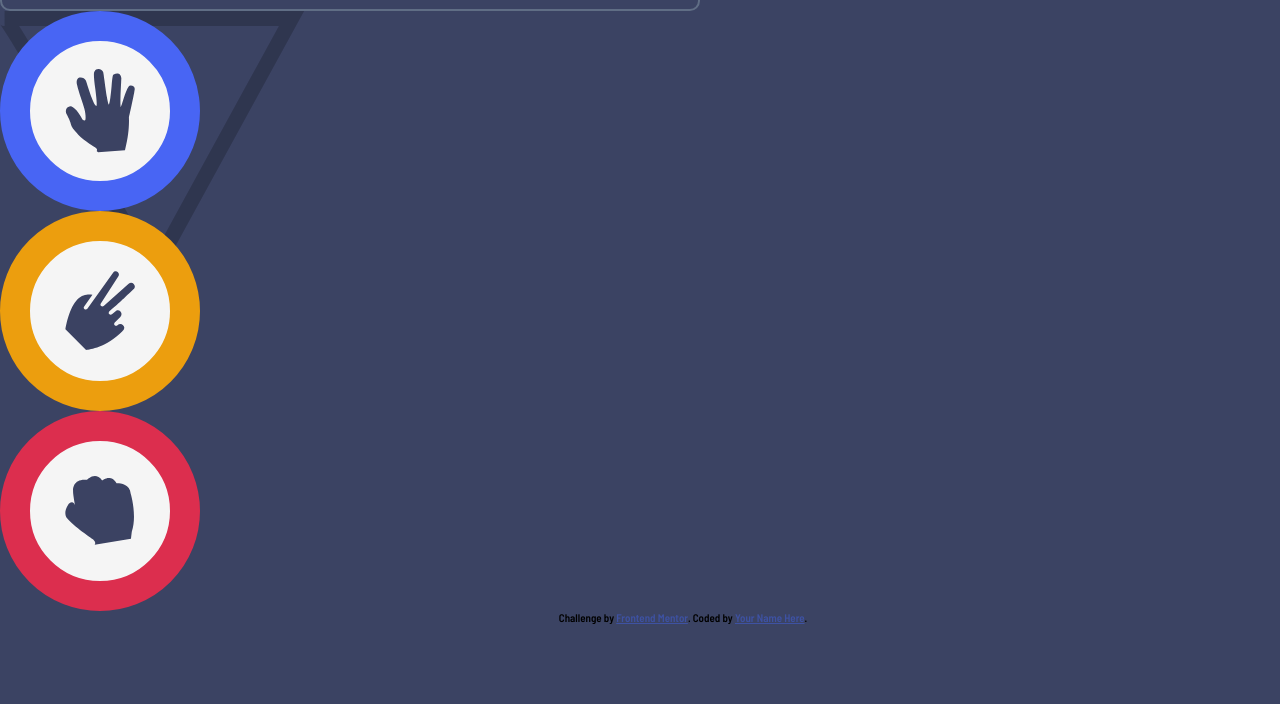
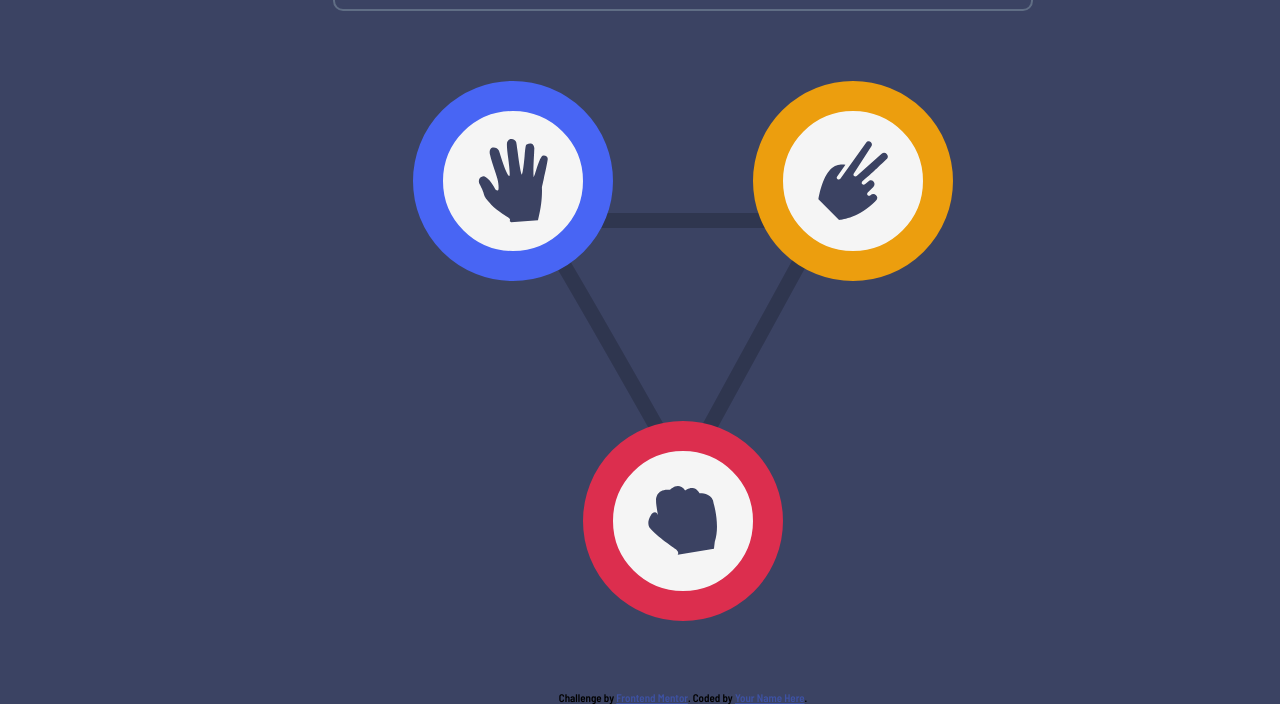
Before and after one commit to tatjama/fem-rock-paper-scissors, a plain HTML site: page rock-paper-scissors-master/index.html in a window 1280 px wide. Shown: the part 158-862 px from the top of the page. Before the commit the page ends 800 px from the top, so only its background shows below. Drawn offline with Linux system fonts and the light colour scheme.

Commit message:
intro image done

```diff
--- a/rock-paper-scissors-master/index.html
+++ b/rock-paper-scissors-master/index.html
@@ -29,7 +29,7 @@
 <body>
 
  <div class="container">
-
+<div class="main">
   <div class="section first">
     <div class="logo">
       <img src="./images/logo.svg">
@@ -39,17 +39,19 @@
     </div>
   </div>
   <div class="section second">
+    <div class="first-row">
     <div class="icon paper">
       <img src="./images/icon-paper.svg">
     </div>
     <div class="icon scissors">
       <img src="./images/icon-scissors.svg">
     </div>
+  </div>
     <div class="icon rock">
       <img src="./images/icon-rock.svg">
     </div>
   </div>
-
+</div>
   <div class="section third">
 
 
--- a/rock-paper-scissors-master/style/main.css
+++ b/rock-paper-scissors-master/style/main.css
@@ -11,7 +11,7 @@ html, body{
 }
 .main{
     display: flex;
-
+    flex-direction: column;
     align-items: center;
     justify-content: space-around;
 }
@@ -40,6 +40,16 @@ html, body{
 .second{
     background-image: url('../images/bg-triangle.svg');
     background-repeat: no-repeat;
+    background-position: center;
+    display: flex;
+    flex-direction: column;
+    align-items: center;
+}
+.first-row{
+    display: flex;
+    flex-direction: row;
+    justify-content: space-between;
+
 }
 .icon{
     width: 200px;
@@ -50,6 +60,7 @@ html, body{
     display: flex;
     justify-content: center;
     align-items: center;
+    margin: 70px;
 }
 .paper{
     border: solid 30px hsl(230, 89%, 62%);
@@ -59,6 +70,7 @@ html, body{
 }
 .rock{
     border: solid 30px hsl(349, 71%, 52%);
+
 }
 .icon img{
     width: 70px;
```
